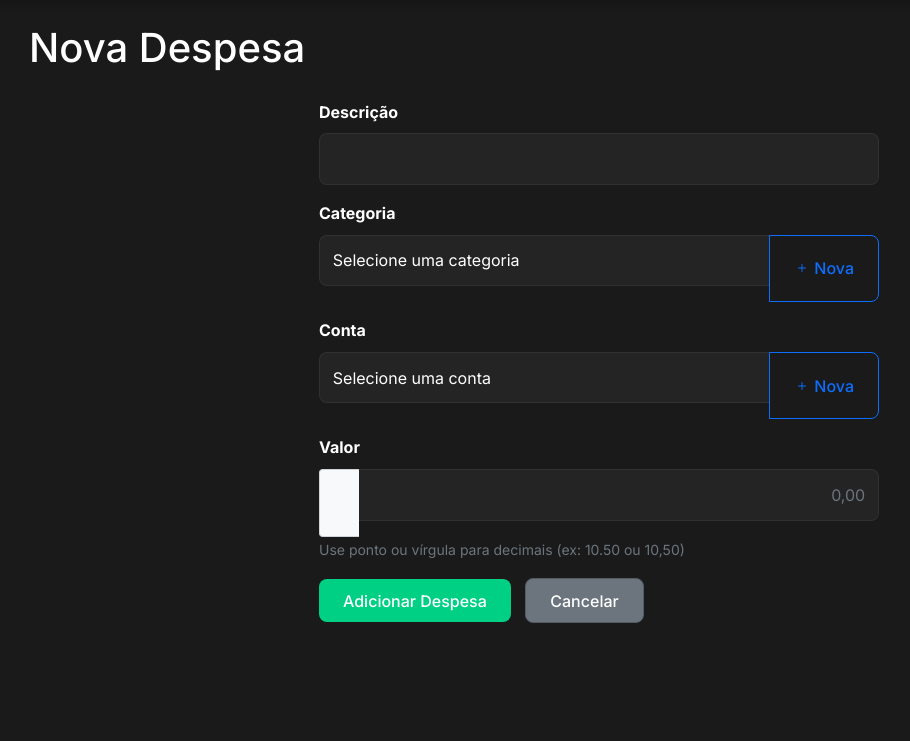
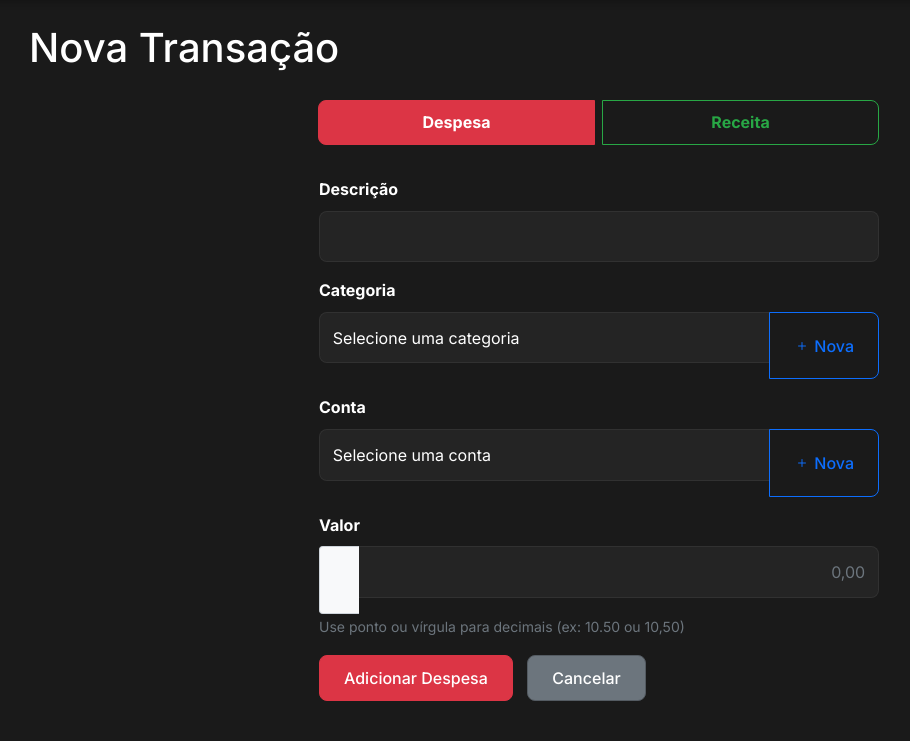
Before and after one commit to wagnersza/finance_web_app, a Flask app: template app/templates/add_expense.html in a window 1280 px wide. Shown: the part 99-840 px from the top of the page, without its empty margins (41-951 px from the left). Before the commit the page ends 722 px from the top, so only its background shows below. Run offline with Flask 2, Linux system fonts and the light colour scheme; the template is opened without the code that fills it, so the values that code supplies are empty; some libraries are stand-ins or nearby versions.

Commit message:
feat: update expense form to support transaction types and dynamic submit button text

```diff
--- a/app/templates/add_expense.html
+++ b/app/templates/add_expense.html
@@ -2,8 +2,17 @@
 
 {% block content %}
 <div class="container">
-    <h1>Nova Despesa</h1>
+    <h1>Nova Transação</h1>
     <form method="POST" action="{{ url_for('main.add_expense') }}" class="expense-form">
+        <div class="form-group mb-4">
+            <div class="btn-group w-100" role="group" aria-label="Transaction Type">
+                <input type="radio" class="btn-check" name="type" id="expense" value="expense" checked>
+                <label class="btn btn-outline-danger w-50" for="expense">Despesa</label>
+
+                <input type="radio" class="btn-check" name="type" id="revenue" value="revenue">
+                <label class="btn btn-outline-success w-50" for="revenue">Receita</label>
+            </div>
+        </div>
         <div class="form-group">
             <label for="description">Descrição</label>
             <input type="text" id="description" name="description" required class="form-control">
@@ -56,7 +65,7 @@
             <small class="form-text text-muted">Use ponto ou vírgula para decimais (ex: 10.50 ou 10,50)</small>
         </div>
 
-        <button type="submit" class="btn btn-primary">Adicionar Despesa</button>
+        <button type="submit" class="btn btn-primary" id="submitButton">Adicionar Despesa</button>
         <a href="{{ url_for('main.expenses') }}" class="btn btn-secondary">Cancelar</a>
     </form>
 </div>
@@ -77,6 +86,19 @@
         console.error('Bootstrap is not loaded');
         return;
     }
+
+    // Update submit button text based on transaction type
+    const submitButton = document.getElementById('submitButton');
+    const expenseRadio = document.getElementById('expense');
+    const revenueRadio = document.getElementById('revenue');
+
+    function updateSubmitButtonText() {
+        submitButton.textContent = expenseRadio.checked ? 'Adicionar Despesa' : 'Adicionar Receita';
+        submitButton.className = expenseRadio.checked ? 'btn btn-danger' : 'btn btn-success';
+    }
+
+    expenseRadio.addEventListener('change', updateSubmitButtonText);
+    revenueRadio.addEventListener('change', updateSubmitButtonText);
 
     // Initialize all modals with specific options for Safari
     const modals = document.querySelectorAll('.modal');
@@ -182,6 +204,7 @@
 
     // Initial setup
     updateAmountFormat();
+    updateSubmitButtonText();
 });
 </script>
 {% endblock %}
```
